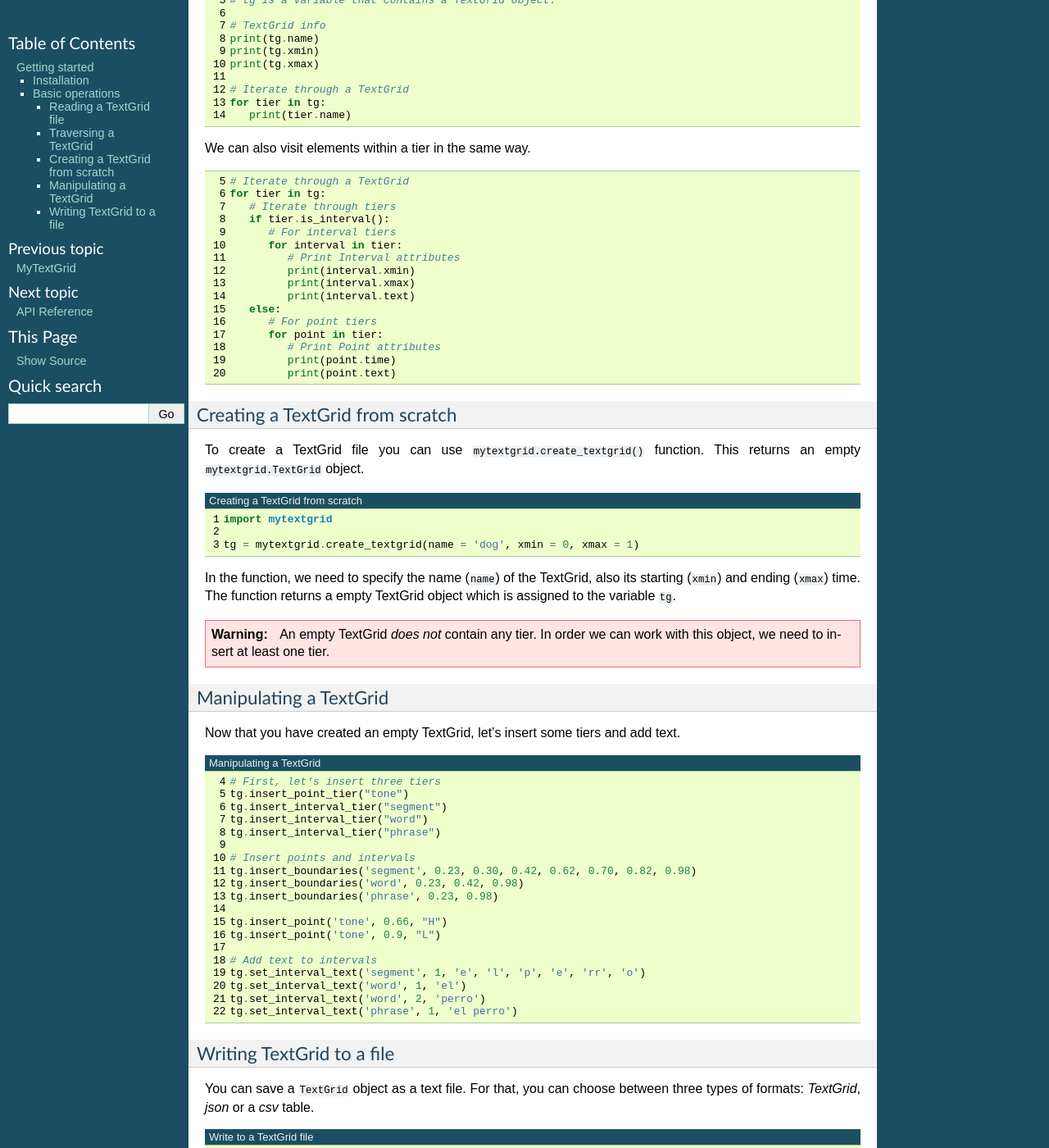
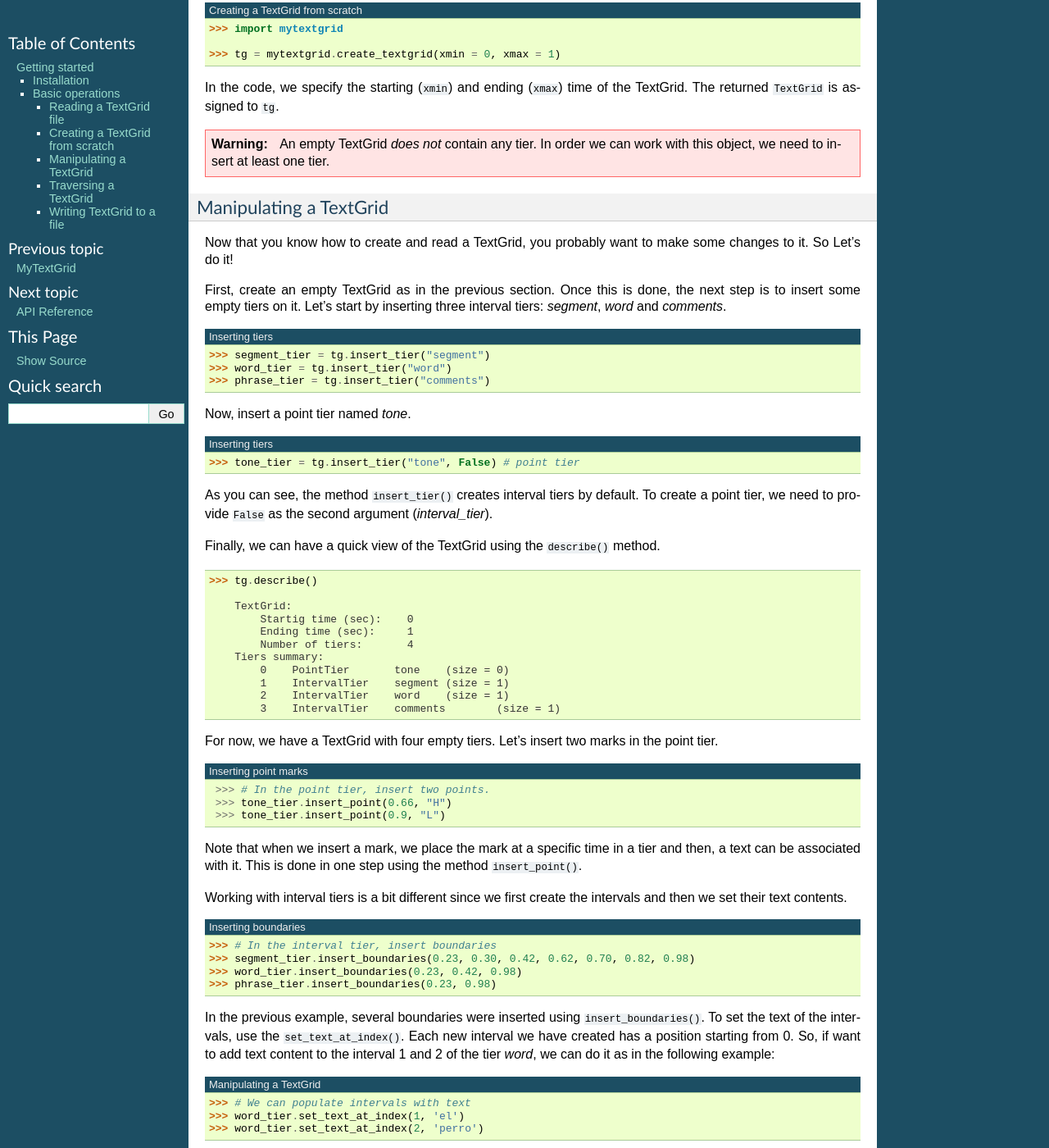
Before and after one commit to rolandomunoz/mytextgrid, a Sphinx documentation site: the page built from docs/source/getting_started.rst, in a window 1280 px wide and 1400 px high, scrolled down 1055 px. Shown: the whole window at 82% size. Built offline with Sphinx 7.4.7, drawn with Linux system fonts in a browser that asks for light colours; some of the changed text lies outside the part shown.

Commit message:
doc: match the current changes

```diff
--- a/docs/source/getting_started.rst
+++ b/docs/source/getting_started.rst
@@ -4,7 +4,8 @@ Getting started
 
 ``mytextgrid`` is a package written in Python to manipulate TextGrid files. A TextGrid is a type of representation for time-aligned annotations used by `Praat <https://www.fon.hum.uva.nl/praat/>`_, a software for doing phonetics.
 
-With ``mytextgrid`` you can read a TextGrid file or just create it from scratch. Once a TextGrid is loaded in Python, you can modify it or query it. In this tutorial I will walk you through the basics of this package.
+With ``mytextgrid`` you can read a TextGrid file or just create a new one from scratch. Once a TextGrid is loaded in Python,
+ you can modify it or make some queries. In this tutorial I will walk you through the basics of this package.
 
 Installation
 ============
@@ -32,15 +33,14 @@ A TextGrid is hierarchical structured. It contains one or more tiers, which at t
 Reading a TextGrid file
 -----------------------
 
-To read a TextGrid file you can use ``mytextgrid.read_from_file()`` function. This returns a ``mytextgrid.TextGrid`` object.
+To read a TextGrid file you can use the function ``mytextgrid.read_from_file()``. This returns a ``TextGrid`` object.
 
 .. code-block:: python
-   :linenos:
 
-   import mytextgrid
+   >>> import mytextgrid
 
-   path = r'C:\Users\rolan\Documents\projects\sentence1.TextGrid'
-   tg = mytextgrid.read_from_file(path)
+   >>> path = r'C:\Users\rolan\Documents\projects\sentence1.TextGrid'
+   >>> tg = mytextgrid.read_from_file(path)
 
 .. warning::
 
@@ -48,63 +48,19 @@ To read a TextGrid file you can use ``mytextgrid.read_from_file()`` function. Th
 
 .. _three formats: https://www.fon.hum.uva.nl/praat/manual/TextGrid_file_formats.html
 
-Traversing a TextGrid
----------------------
-
-We can use the ``for`` statement to visit all the tiers within a ``TextGrid``.
-
-.. code-block:: python
-   :linenos:
-   :lineno-start: 5
-
-   # tg is a variable that contains a TextGrid object.
-
-   # TextGrid info
-   print(tg.name)
-   print(tg.xmin)
-   print(tg.xmax)
-
-   # Iterate through a TextGrid
-   for tier in tg:
-      print(tier.name)
-
-We can also visit elements within a tier in the same way.
-
-.. code-block:: python
-   :linenos:
-   :lineno-start: 5
-
-   # Iterate through a TextGrid
-   for tier in tg:
-      # Iterate through tiers
-      if tier.is_interval():
-         # For interval tiers
-         for interval in tier:
-            # Print Interval attributes
-            print(interval.xmin)
-            print(interval.xmax)
-            print(interval.text)
-      else:
-         # For point tiers
-         for point in tier:
-            # Print Point attributes
-            print(point.time)
-            print(point.text)
-
 Creating a TextGrid from scratch
 --------------------------------
 
-To create a TextGrid file you can use ``mytextgrid.create_textgrid()`` function. This returns an empty ``mytextgrid.TextGrid`` object.
+To create a TextGrid file you can use the function ``mytextgrid.create_textgrid()``. This returns an empty ``TextGrid`` object.
 
 .. code-block:: python
    :caption: Creating a TextGrid from scratch
-   :linenos:
 
-   import mytextgrid
+   >>> import mytextgrid
 
-   tg = mytextgrid.create_textgrid(name = 'dog', xmin = 0, xmax = 1)
+   >>> tg = mytextgrid.create_textgrid(xmin = 0, xmax = 1)
 
-In the function, we need to specify the name (``name``) of the TextGrid, also its starting (``xmin``) and ending (``xmax``) time. The function returns a empty TextGrid object which is assigned to the variable ``tg``.
+In the code, we specify the starting (``xmin``) and ending (``xmax``) time of the TextGrid. The returned ``TextGrid`` is assigned to ``tg``.
 
 .. warning::
 
@@ -113,54 +69,170 @@ In the function, we need to specify the name (``name``) of the TextGrid, also it
 Manipulating a TextGrid
 -----------------------
 
-Now that you have created an empty TextGrid, let's insert some tiers and add text.
+Now that you know how to create and read a TextGrid, you probably want to make some changes to it. So Let's do it!
+
+First, create an empty TextGrid as in the previous section. Once this is done, the next step is to insert some empty
+tiers on it. Let's start by inserting three interval tiers: `segment`, `word` and `comments`.
+
+.. code-block:: python
+   :caption: Inserting tiers
+
+   >>> segment_tier = tg.insert_tier("segment")
+   >>> word_tier = tg.insert_tier("word")
+   >>> phrase_tier = tg.insert_tier("comments")
+
+Now, insert a point tier named `tone`.
+
+.. code-block:: python
+   :caption: Inserting tiers
+
+   >>> tone_tier = tg.insert_tier("tone", False) # point tier
+
+As you can see, the method ``insert_tier()`` creates interval tiers by default. To create a point tier,
+we need to provide ``False`` as the second argument (`interval_tier`).
+
+Finally, we can have a quick view of the TextGrid using the ``describe()`` method.
+
+.. code-block:: python
+
+   >>> tg.describe()
+
+       TextGrid:
+           Startig time (sec):    0
+           Ending time (sec):     1
+           Number of tiers:       4
+       Tiers summary:
+           0	PointTier	tone	(size = 0)
+           1	IntervalTier	segment	(size = 1)
+           2	IntervalTier	word	(size = 1)
+           3	IntervalTier	comments	(size = 1)
+
+For now, we have a TextGrid with four empty tiers. Let's insert two marks in the point tier.
+
+.. code-block:: python
+   :caption: Inserting point marks
+
+    >>> # In the point tier, insert two points.
+    >>> tone_tier.insert_point(0.66, "H")
+    >>> tone_tier.insert_point(0.9, "L")
+
+Note that when we insert a mark, we place the mark at a specific time in a tier
+and then, a text can be associated with it. This is done in one step using the method
+``insert_point()``.
+
+Working with interval tiers is a bit different since we first create the intervals
+and then we set their text contents.
+
+.. code-block:: python
+   :caption: Inserting boundaries
+
+   >>> # In the interval tier, insert boundaries
+   >>> segment_tier.insert_boundaries(0.23, 0.30, 0.42, 0.62, 0.70, 0.82, 0.98)
+   >>> word_tier.insert_boundaries(0.23, 0.42, 0.98)
+   >>> phrase_tier.insert_boundaries(0.23, 0.98)
+
+In the previous example, several boundaries were inserted using ``insert_boundaries()``.
+To set the text of the intervals, use the ``set_text_at_index()``. Each new interval we
+have created has a position starting from 0. So, if want to add text content to the interval
+1 and 2 of the tier `word`, we can do it as in the following example:
 
 .. code-block:: python
    :caption: Manipulating a TextGrid
-   :lineno-start: 4
 
-   # First, let's insert three tiers
-   tg.insert_point_tier("tone")
-   tg.insert_interval_tier("segment")
-   tg.insert_interval_tier("word")
-   tg.insert_interval_tier("phrase")
+   >>> # We can populate intervals with text
+   >>> word_tier.set_text_at_index(1, 'el')
+   >>> word_tier.set_text_at_index(2, 'perro')
 
-   # Insert points and intervals
-   tg.insert_boundaries('segment', 0.23, 0.30, 0.42, 0.62, 0.70, 0.82, 0.98)
-   tg.insert_boundaries('word', 0.23, 0.42, 0.98)
-   tg.insert_boundaries('phrase', 0.23, 0.98)
+We can also express the same idea in one line.
 
-   tg.insert_point('tone', 0.66, "H")
-   tg.insert_point('tone', 0.9, "L")
+.. code-block:: python
+   :caption: Manipulating a TextGrid
 
-   # Add text to intervals
-   tg.set_interval_text('segment', 1, 'e', 'l', 'p', 'e', 'rr', 'o')
-   tg.set_interval_text('word', 1, 'el')
-   tg.set_interval_text('word', 2, 'perro')
-   tg.set_interval_text('phrase', 1, 'el perro')
+   >>> word_tier.set_text_at_index(1, 'el', 'perro')
+   >>> segment_tier.set_text_at_index(1, 'e', 'l', 'p', 'e', 'rr', 'o')
+
+Use ``describe()`` to check the changes.
+
+.. code-block:: python
+   :caption: Describe a TextGrid
+
+    TextGrid:
+        Startig time (sec):    0
+        Ending time (sec):     1
+        Number of tiers:       5
+    Tiers summary:
+        0	PointTier	tone	(size = 2)
+        1	IntervalTier	segment	(size = 8)
+        2	IntervalTier	word	(size = 4)
+        3	IntervalTier	comments	(size = 1)
+
+Now, let's remove the tier `comments`.
+
+.. code-block:: python
+   :caption: Remove a tier
+
+   >>> tg.remove_tier(3)
+
+Check your changes again.
+
+.. code-block:: python
+   :caption: Describe a TextGrid
+
+    TextGrid:
+        Startig time (sec):    0
+        Ending time (sec):     1
+        Number of tiers:       5
+    Tiers summary:
+        0	PointTier	tone	(size = 2)
+        1	IntervalTier	segment	(size = 8)
+        2	IntervalTier	word	(size = 4)
+
+Traversing a TextGrid
+---------------------
+
+We can use the ``for`` statement to visit all the tiers within a ``TextGrid``.
+
+.. code-block:: python
+
+   >>> # Iterate through a TextGrid
+   >>> for tier in tg:
+           print(tier.name)
+
+We can also visit elements within a tier in the same way.
+
+.. code-block:: python
+
+   >>> # Iterate through a TextGrid
+   >>> for tier in tg:
+           print(tier.name)
+           # Iterate through tiers
+           if tier.is_interval():
+               for interval in tier:
+                   # For interval tiers
+                   # Print Interval attributes
+                   print(interval.xmin)
+                   print(interval.xmax)
+                   print(interval.text)
+           else:
+               # For point tiers
+               for point in tier:
+                   # Print Point attributes
+                   print(point.time)
+                   print(point.text)
 
 Writing TextGrid to a file
 --------------------------
 
-You can save a ``TextGrid`` object as a text file. For that, you can choose between three types of formats: `TextGrid`, `json` or a `csv` table.
+You can save a ``TextGrid`` object as a `TextGrid` or `json` file.
 
 .. code-block:: python
    :caption: Write to a TextGrid file
-   :lineno-start: 23
 
-   path = r'C:\Users\user\Documents\sentence1.TextGrid'
-   tg.to_textgrid(path)
-
-.. code-block:: python
-   :lineno-start: 23
-   :caption: Write to a CSV file
-
-   csv_path = r'C:\Users\user\Documents\sentence1.csv'
-   tg.to_csv(csv_path)
+   >>> path = r'C:\Users\user\Documents\sentence1.TextGrid'
+   >>> tg.write(path)
 
 .. code-block:: python
    :caption: Write to a JSON file
-   :lineno-start: 23
 
-   json_path = r'C:\Users\user\Documents\sentence1.json'
-   tg.to_json(csv_path)
+   >>> json_path = r'C:\Users\user\Documents\sentence1.json'
+   >>> tg.write_as_json(csv_path)
```
